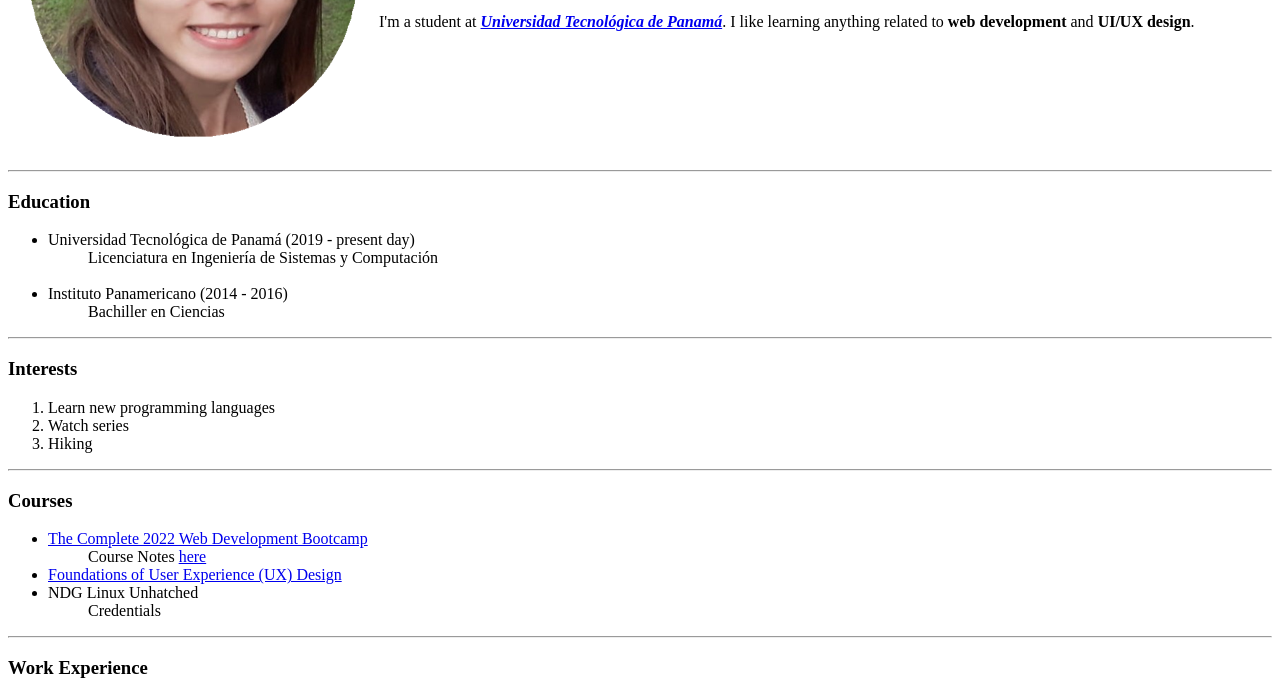
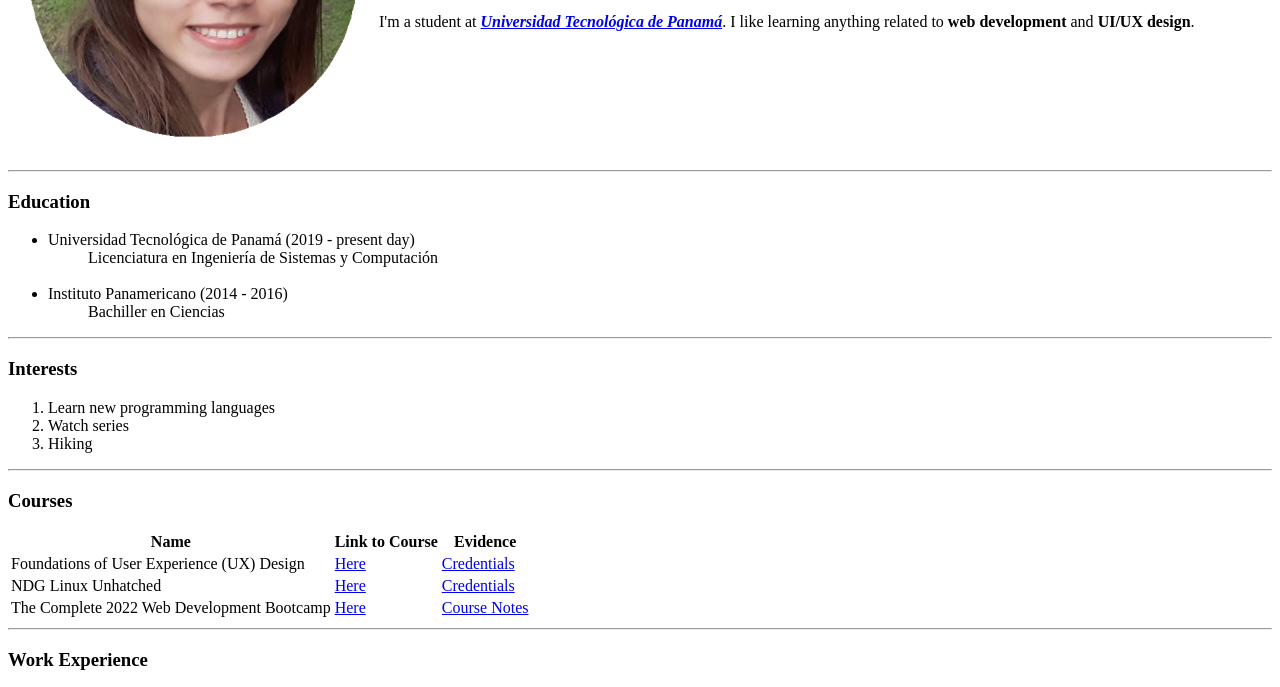
Before and after one commit to genevavit/cv, a plain HTML site: page index.html in a window 1280 px wide. Shown: the part 223-910 px from the top of the page. Drawn offline with Linux system fonts and the light colour scheme.

Commit message:
Update index.html

```diff
--- a/index.html
+++ b/index.html
@@ -37,16 +37,35 @@
   </ol>
   <hr>
   <h3>Courses</h3>
-  <ul>
-    <li><a href="https://www.udemy.com/course/the-complete-web-development-bootcamp/">The Complete 2022 Web Development Bootcamp</a></li>
-    <dd>Course Notes <a href="Notes - The Complete 2022 Web Development Bootcamp.html">here</a></dd>
-    <li><a href="https://www.coursera.org/learn/foundations-user-experience-design">Foundations of User Experience (UX) Design</a></li>
-    <li><a href="https://www.netacad.com/es/courses/os-it/ndg-linux-unhatched"></a>NDG Linux Unhatched</li>
-    <dd><a href="Course Credentials\GENESISVITALE-SISTEMAS OPERATI-certificate.pdf"></a>Credentials</dd>
-  </ul>
+  <table>
+    <thead>
+      <tr>
+        <th>Name</th>
+        <th>Link to Course</th>
+        <th>Evidence</th>
+      </tr>
+    </thead>
+    <tbody>
+      <tr>
+        <td>Foundations of User Experience (UX) Design</td>
+        <td><a href="https://www.coursera.org/learn/foundations-user-experience-design">Here</a></td>
+        <td><a href="Course Credentials\Foundations of User Experence (UX) Design Certificate.pdf">Credentials</a></td>
+      </tr>
+      <tr>
+        <td>NDG Linux Unhatched</td>
+        <td><a href="https://www.netacad.com/es/courses/os-it/ndg-linux-unhatched">Here</a></td>
+        <td><a href="Course Credentials\GENESISVITALE-SISTEMAS OPERATI-certificate.pdf">Credentials</a></td>
+      </tr>
+      <tr>
+        <td>The Complete 2022 Web Development Bootcamp</td>
+        <td><a href="https://www.udemy.com/course/the-complete-web-development-bootcamp/">Here</a></td>
+        <td><a href="Notes - The Complete 2022 Web Development Bootcamp.html">Course Notes</a></td>
+      </tr>
+    </tbody>
+  </table>
   <hr>
   <h3>Work Experience</h3>
-  <table>
+  <table border="1">
     <tr>
       <td>
         <table cellspacing="10">
@@ -70,7 +89,7 @@
       </td>
     </tr>
   </table>
-  <hr>
+<hr>
   <h3>Skills</h3>
   <table>
     <tr>
```
